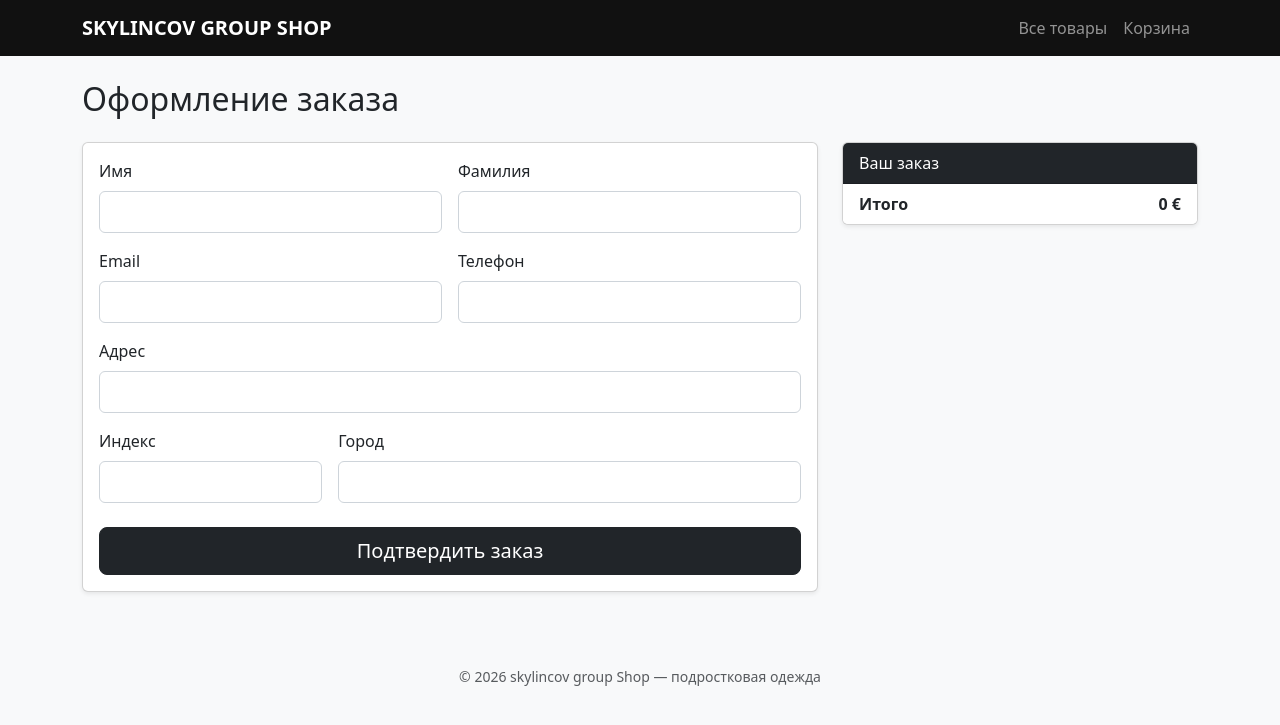
After one commit to eMBr0-png/fashion-store, a Django app: page /order/create/ in a window 1280 px wide. The commit adds this page. Shown: the top 725 px of the page. Run offline with Django 5.2, Linux system fonts and the light colour scheme.

Commit message:
Сделал полностью рабочую логику заказов. Количество в админке уменьшается после заказов пользователей.

```diff
--- a/shop/forms.py
+++ b/shop/forms.py
@@ -1,4 +1,5 @@
 from django import forms
+from .models import Order
 
 PRODUCT_QUANTITY_CHOICES = [(i, str(i)) for i in range(1, 21)]
 
@@ -13,3 +14,18 @@ class CartAddProductForm(forms.Form):
         initial=False,
         widget=forms.HiddenInput
     )
+
+
+class OrderCreateForm(forms.ModelForm):
+    class Meta:
+        model = Order
+        fields = ['first_name', 'last_name', 'email', 'phone', 'address', 'postal_code', 'city']
+        labels = {
+            'first_name': 'Имя',
+            'last_name': 'Фамилия',
+            'email': 'Email',
+            'phone': 'Телефон',
+            'address': 'Адрес',
+            'postal_code': 'Индекс',
+            'city': 'Город',
+        }
--- a/shop/models.py
+++ b/shop/models.py
@@ -63,3 +63,39 @@ class Product(models.Model):
         if self.discount_price:
             return int(100 - (self.discount_price * 100 / self.price))
         return 0
+
+
+class Order(models.Model):
+    first_name = models.CharField('Имя', max_length=50)
+    last_name = models.CharField('Фамилия', max_length=50)
+    email = models.EmailField('Email')
+    phone = models.CharField('Телефон', max_length=20)
+    address = models.CharField('Адрес', max_length=250)
+    postal_code = models.CharField('Индекс', max_length=20)
+    city = models.CharField('Город', max_length=100)
+    created = models.DateTimeField('Создан', auto_now_add=True)
+    updated = models.DateTimeField('Обновлен', auto_now=True)
+    paid = models.BooleanField('Оплачен', default=False)
+
+    class Meta:
+        verbose_name = 'Заказ'
+        verbose_name_plural = 'Заказы'
+        ordering = ['-created']
+
+    def __str__(self):
+        return f'Заказ {self.id}'
+
+    def get_total_cost(self):
+        return sum(item.get_cost() for item in self.items.all())
+
+class OrderItem(models.Model):
+    order = models.ForeignKey(Order, related_name='items', on_delete=models.CASCADE)
+    product = models.ForeignKey(Product, related_name='order_items', on_delete=models.CASCADE)
+    price = models.DecimalField('Цена', max_digits=10, decimal_places=2)
+    quantity = models.PositiveIntegerField('Количество', default=1)
+
+    def __str__(self):
+        return str(self.id)
+
+    def get_cost(self):
+        return self.price * self.quantity
--- a/shop/templates/shop/cart/detail.html
+++ b/shop/templates/shop/cart/detail.html
@@ -48,7 +48,7 @@
 
     <div class="d-flex gap-2 mt-3">
         <a href="/" class="btn btn-outline-dark">Продолжить покупки</a>
-        <button class="btn btn-dark" disabled>Оформить заказ (скоро)</button>
+        <a href="{% url 'shop:order_create' %}" class="btn btn-dark">Оформить заказ</a>
     </div>
 {% else %}
     <p class="text-muted">Корзина пуста.</p>
--- /dev/null
+++ b/shop/templates/shop/order/create.html
@@ -0,0 +1,77 @@
+{% extends "shop/base.html" %}
+
+{% block title %}Оформление заказа | Yarik Shop{% endblock %}
+
+{% block content %}
+<h2 class="mb-4">Оформление заказа</h2>
+
+<div class="row">
+    <div class="col-md-8">
+        <form method="post" class="card card-body shadow-sm">
+            {% csrf_token %}
+
+            <div class="row g-3">
+                <div class="col-md-6">
+                    <label class="form-label">{{ form.first_name.label }}</label>
+                    {{ form.first_name }}
+                </div>
+                <div class="col-md-6">
+                    <label class="form-label">{{ form.last_name.label }}</label>
+                    {{ form.last_name }}
+                </div>
+                <div class="col-md-6">
+                    <label class="form-label">{{ form.email.label }}</label>
+                    {{ form.email }}
+                </div>
+                <div class="col-md-6">
+                    <label class="form-label">{{ form.phone.label }}</label>
+                    {{ form.phone }}
+                </div>
+                <div class="col-12">
+                    <label class="form-label">{{ form.address.label }}</label>
+                    {{ form.address }}
+                </div>
+                <div class="col-md-4">
+                    <label class="form-label">{{ form.postal_code.label }}</label>
+                    {{ form.postal_code }}
+                </div>
+                <div class="col-md-8">
+                    <label class="form-label">{{ form.city.label }}</label>
+                    {{ form.city }}
+                </div>
+            </div>
+
+            <button type="submit" class="btn btn-dark btn-lg mt-4">Подтвердить заказ</button>
+        </form>
+    </div>
+
+    <div class="col-md-4">
+        <div class="card shadow-sm">
+            <div class="card-header bg-dark text-white">
+                Ваш заказ
+            </div>
+            <ul class="list-group list-group-flush">
+                {% for item in cart %}
+                    <li class="list-group-item d-flex justify-content-between">
+                        <span>{{ item.product.name }} × {{ item.quantity }}</span>
+                        <span>{{ item.total_price }} €</span>
+                    </li>
+                {% endfor %}
+                <li class="list-group-item d-flex justify-content-between fw-bold">
+                    <span>Итого</span>
+                    <span>{{ cart.get_total_price }} €</span>
+                </li>
+            </ul>
+        </div>
+    </div>
+</div>
+
+<style>
+    input, select, textarea {
+        width: 100%;
+        padding: 0.5rem;
+        border: 1px solid #ced4da;
+        border-radius: 0.375rem;
+    }
+</style>
+{% endblock %}
--- a/shop/urls.py
+++ b/shop/urls.py
@@ -4,6 +4,7 @@ from . import views
 app_name = 'shop'
 
 urlpatterns = [
+    path('order/create/', views.order_create, name='order_create'),
     path('', views.product_list, name='product_list'),
     path('cart/', views.cart_detail, name='cart_detail'),
     path('cart/add/<int:product_id>/', views.cart_add, name='cart_add'),
--- a/shop/views.py
+++ b/shop/views.py
@@ -1,9 +1,9 @@
 from django.shortcuts import render, get_object_or_404
-from .models import Category, Product
+from .models import Category, Product, OrderItem
 from django.shortcuts import redirect
 from django.views.decorators.http import require_POST
 from .cart import Cart
-from .forms import CartAddProductForm
+from .forms import CartAddProductForm, OrderCreateForm
 
 
 def product_list(request, category_slug=None):
@@ -53,3 +53,28 @@ def cart_remove(request, product_id):
 def cart_detail(request):
     cart = Cart(request)
     return render(request, 'shop/cart/detail.html', {'cart': cart})
+
+def order_create(request):
+    cart = Cart(request)
+    if request.method == 'POST':
+        form = OrderCreateForm(request.POST)
+        if form.is_valid():
+            order = form.save()
+            for item in cart:
+                OrderItem.objects.create(
+                    order=order,
+                    product=item['product'],
+                    price=item['price'],
+                    quantity=item['quantity']
+                )
+                product = item['product']
+                product.stock -= item['quantity']
+                product.save()
+            cart.clear()
+            return render(request, 'shop/order/created.html', {'order': order})
+    else:
+        form = OrderCreateForm()
+    return render(request, 'shop/order/create.html', {
+        'cart': cart,
+        'form': form
+    })
```
Also changed, not shown: shop/admin.py (+11 -1 lines), shop/templates/shop/order/created.html (added, +12 -0 lines), shop/migrations/0002_order_orderitem.py (added).
